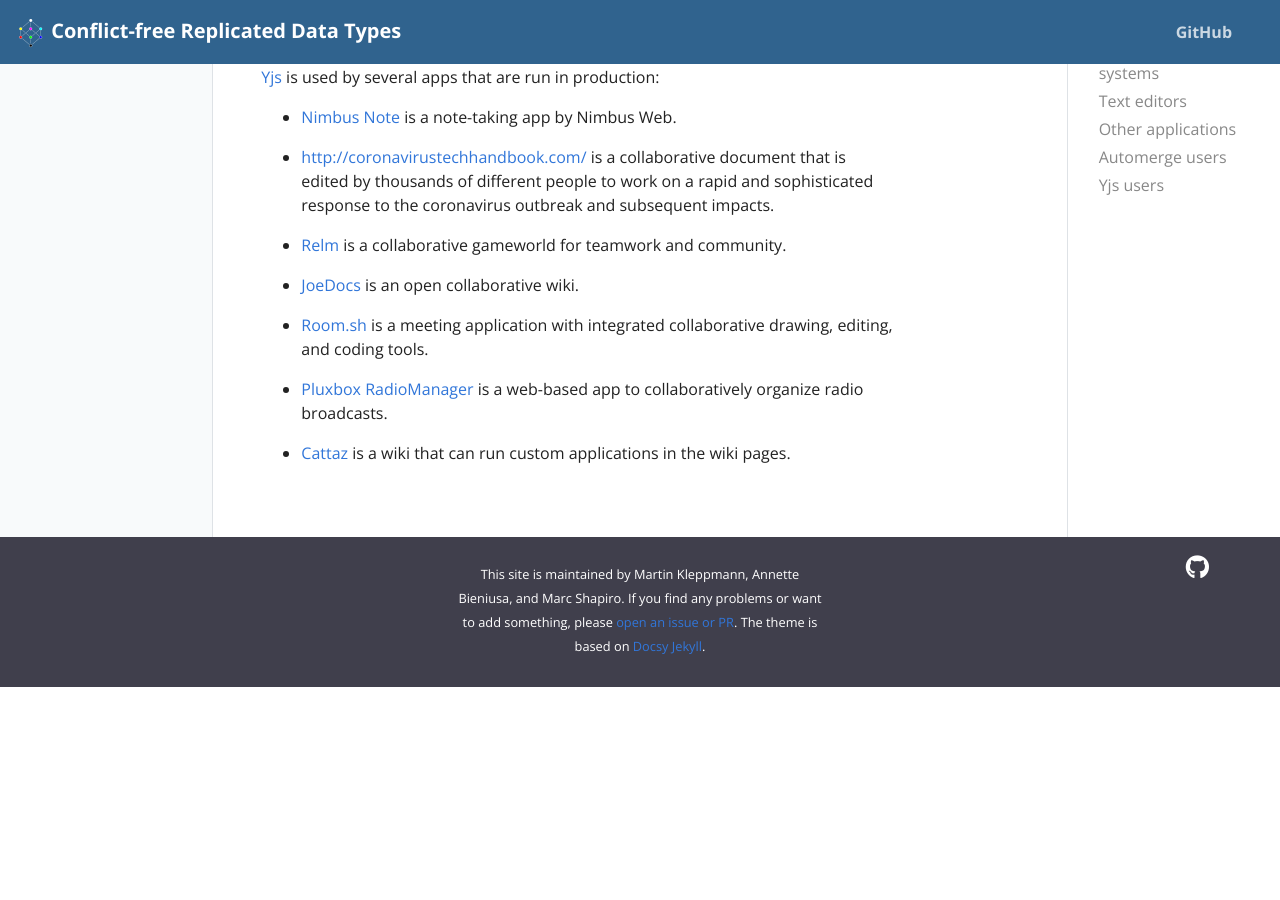
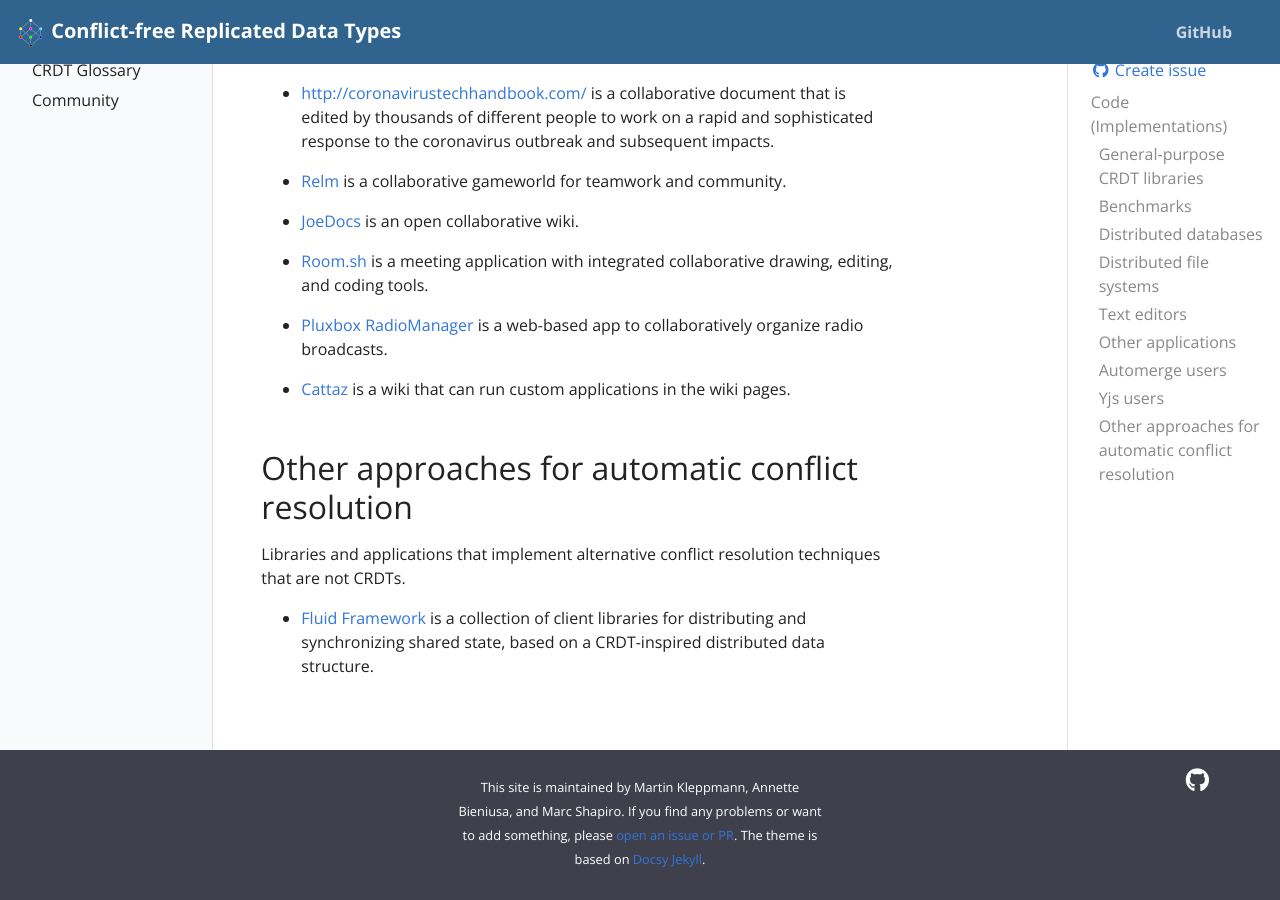
Before and after one commit to ept/crdt-website, a Jekyll site: the page built from pages/implementations.md, in a window 1280 px wide and 900 px high, scrolled down 4141 px. Built offline with Jekyll 4.4.1, drawn with Linux system fonts in a browser that asks for light colours; before the commit the page ends 4828 px from its top, so only the background shows below that; some of the changed text lies outside the part shown.

Commit message:
Address feedback that Fluid is not a CRDT
See https://github.com/ept/crdt-website/pull/29#issuecomment-750884198

```diff
--- a/pages/implementations.md
+++ b/pages/implementations.md
@@ -262,3 +260,9 @@ using the [Automerge](https://github.com/automerge/automerge) CRDT library:
 
 * [Cattaz](http://cattaz.io/) is a wiki that can run custom applications in the wiki
   pages.
+
+## Other approaches for automatic conflict resolution
+
+Libraries and applications that implement alternative conflict resolution techniques that are not CRDTs.
+
+* [Fluid Framework](https://fluidframework.com/) is a collection of client libraries for distributing and synchronizing shared state, based on a CRDT-inspired distributed data structure.
```
Also changed, not shown: other parts of pages/implementations.md (+0 -2 lines).
